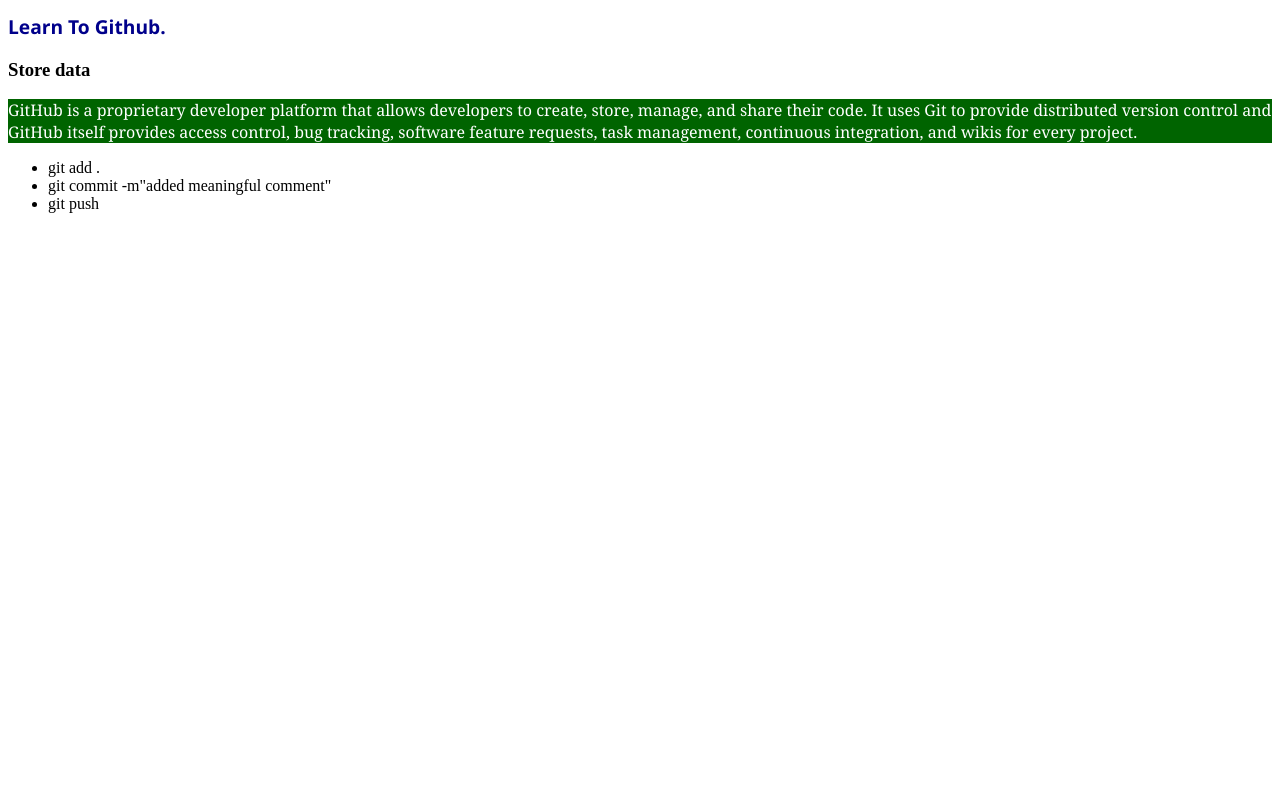
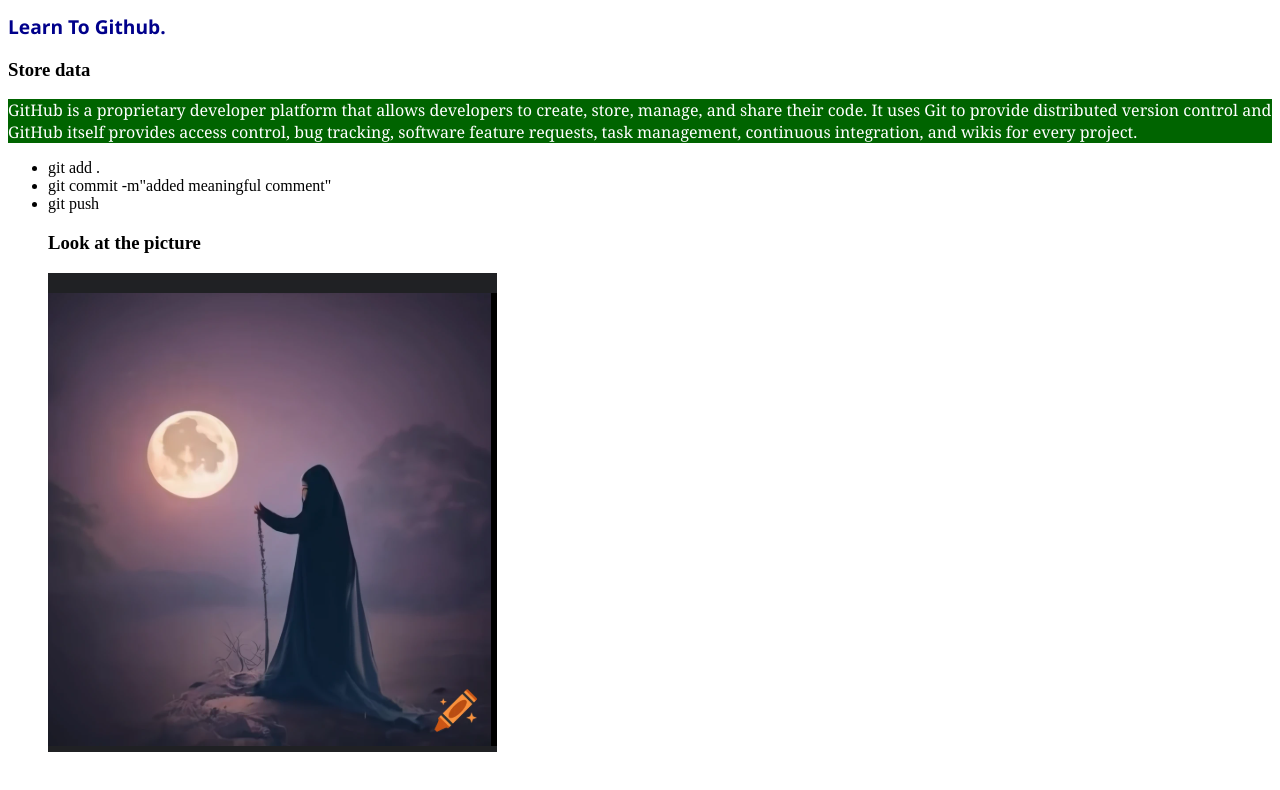
Before and after one commit to shahreia/module3, a plain HTML site: page index.html in a window 1280 px wide. Drawn offline with Linux system fonts and the light colour scheme.

Commit message:
added coment

```diff
--- a/index.html
+++ b/index.html
@@ -17,6 +17,10 @@
         <li>git add .</li>
         <li>git commit -m"added meaningful comment"</li>
         <li>git push</li>
+        <div>
+            <h3>Look at the picture</h3>
+            <img src="pic.png" alt=" Here this picture" >
+        </div>
     </ul>
     </div>
 
```
Also changed, not shown: pic.png (added).
